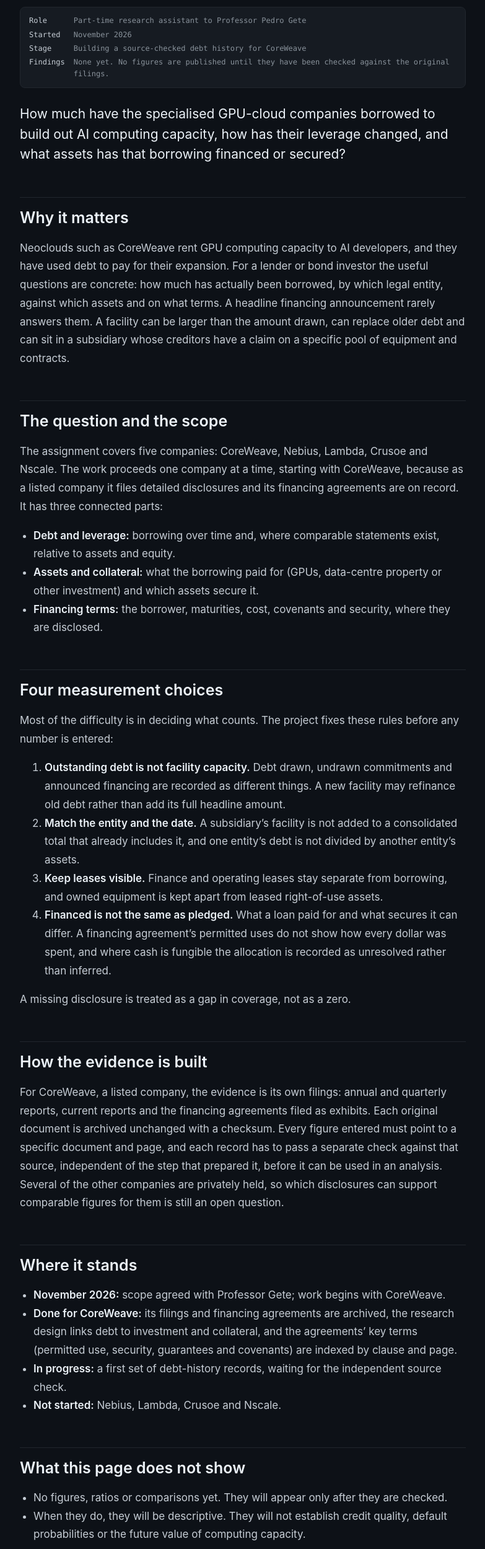
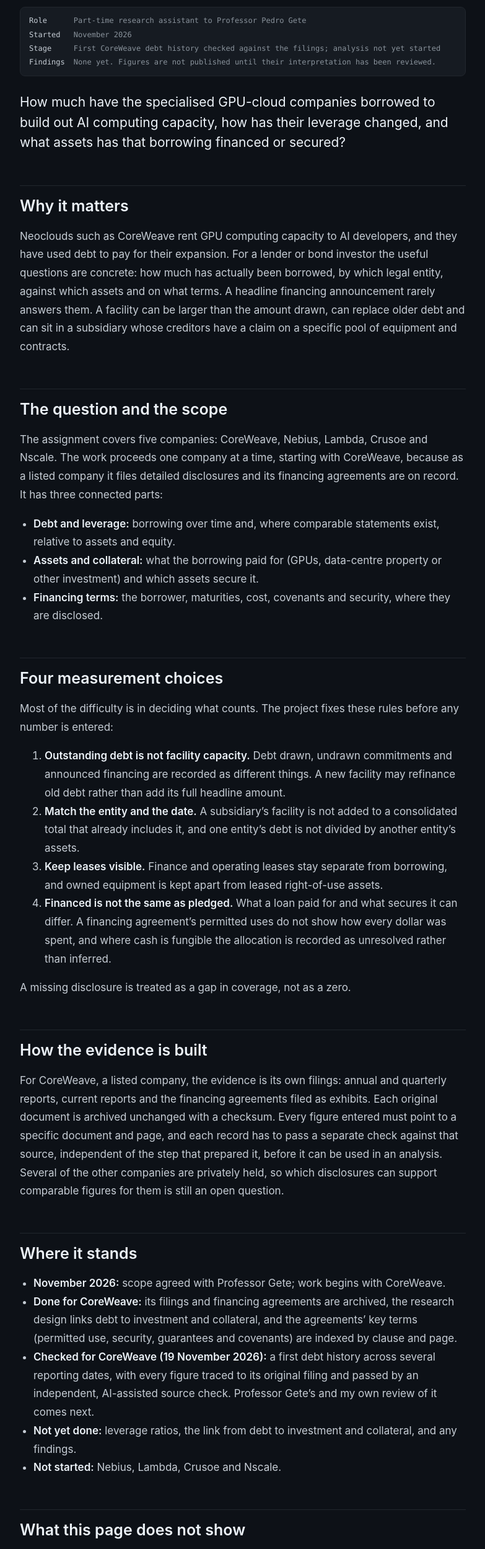
Before and after one commit to nicholasberoud/nicholasberoud.github.io, a plain HTML site: page projects/ai-infrastructure-financing.html in a window 1280 px wide. Shown: the part 294-2793 px from the top of the page at 62% size, without its empty margins (248-1031 px from the left). Drawn offline with Linux system fonts and the light colour scheme.

Commit message:
AI page and Projects: status updated to the checked first CoreWeave debt history (19 Nov); no numbers
Co-Authored-By: Claude Opus 5.5 <noreply@anthropic.com>

```diff
--- a/projects/ai-infrastructure-financing.html
+++ b/projects/ai-infrastructure-financing.html
@@ -6,7 +6,7 @@
 <main id="main"><article class="article thesis-page"><a class="back" href="../research.html">← Projects</a>
 <p class="eyebrow">Research assistant work · In progress</p>
 <h1>AI Infrastructure and Neocloud Financing</h1>
-<dl class="dates"><dt>Role</dt><dd>Part-time research assistant to Professor Pedro Gete</dd><dt>Started</dt><dd>November 2026</dd><dt>Stage</dt><dd>Building a source-checked debt history for CoreWeave</dd><dt>Findings</dt><dd>None yet. No figures are published until they have been checked against the original filings.</dd></dl>
+<dl class="dates"><dt>Role</dt><dd>Part-time research assistant to Professor Pedro Gete</dd><dt>Started</dt><dd>November 2026</dd><dt>Stage</dt><dd>First CoreWeave debt history checked against the filings; analysis not yet started</dd><dt>Findings</dt><dd>None yet. Figures are not published until their interpretation has been reviewed.</dd></dl>
 
 <p class="lead">How much have the specialised GPU-cloud companies borrowed to build out AI computing capacity, how has their leverage changed, and what assets has that borrowing financed or secured?</p>
 
@@ -38,7 +38,8 @@
 <ul>
 <li><strong>November 2026:</strong> scope agreed with Professor Gete; work begins with CoreWeave.</li>
 <li><strong>Done for CoreWeave:</strong> its filings and financing agreements are archived, the research design links debt to investment and collateral, and the agreements’ key terms (permitted use, security, guarantees and covenants) are indexed by clause and page.</li>
-<li><strong>In progress:</strong> a first set of debt-history records, waiting for the independent source check.</li>
+<li><strong>Checked for CoreWeave (19 November 2026):</strong> a first debt history across several reporting dates, with every figure traced to its original filing and passed by an independent, AI-assisted source check. Professor Gete’s and my own review of it comes next.</li>
+<li><strong>Not yet done:</strong> leverage ratios, the link from debt to investment and collateral, and any findings.</li>
 <li><strong>Not started:</strong> Nebius, Lambda, Crusoe and Nscale.</li>
 </ul>
 
```
Also changed, not shown: research.html (+1 -1 lines).
